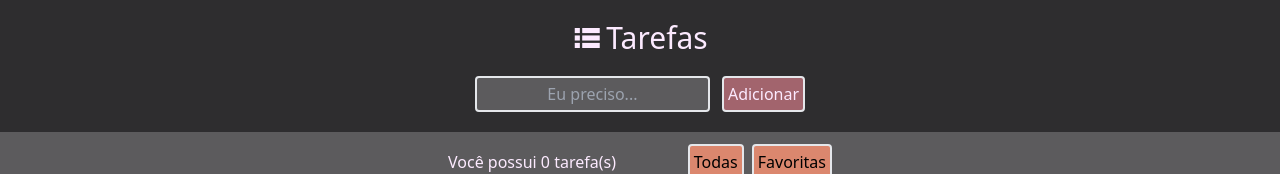
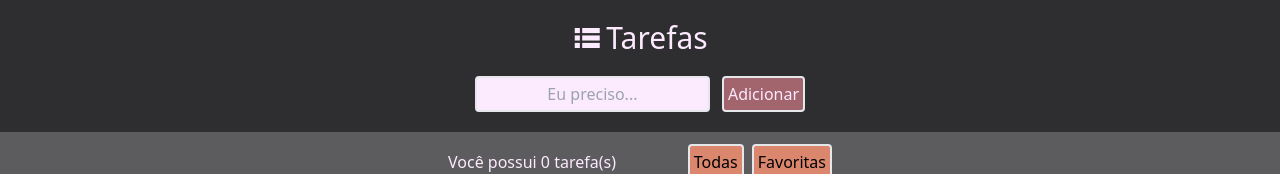
Before and after one commit to ricierirossi/my-todo-list, a Vue app: page / in a window 1280 px wide. Shown: the top 174 px of the page. Built offline with nearby package versions, Linux system fonts and the light colour scheme; no server answers.

Commit message:
Add background color

```diff
--- a/src/components/TaskForm.vue
+++ b/src/components/TaskForm.vue
@@ -4,7 +4,7 @@
             type="text"
             placeholder="Eu preciso..."
             v-model="todo"
-            class="text-center border-solid border-2 rounded text-wine"
+            class="text-center border-solid border-2 rounded text-wine bg-ice"
         />
         <TaskButtons label="Adicionar" @click="submitTask" class="bg-wine" />
     </div>
```
